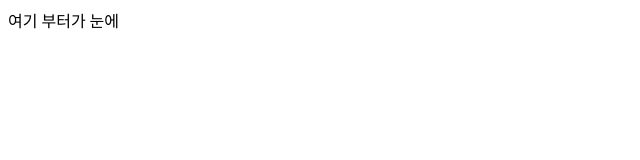
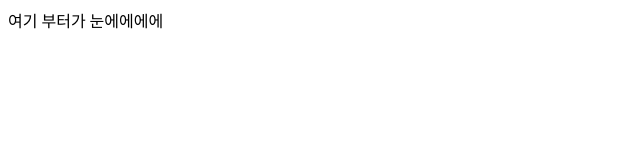
Before and after one commit to KimTeaHee528/html_tr2, a plain HTML site: page ch01/1_template.html in a window 1280 px wide. Shown: the full height of the page, 0-640 px from the left. Drawn offline with Linux system fonts and the light colour scheme.

Commit message:
Update 1_template.html

```diff
--- a/ch01/1_template.html
+++ b/ch01/1_template.html
@@ -7,6 +7,6 @@
 </head>
 
 <body>
-여기 부터가 눈에
+여기 부터가 눈에에에에
 </body>
 </html>
```
